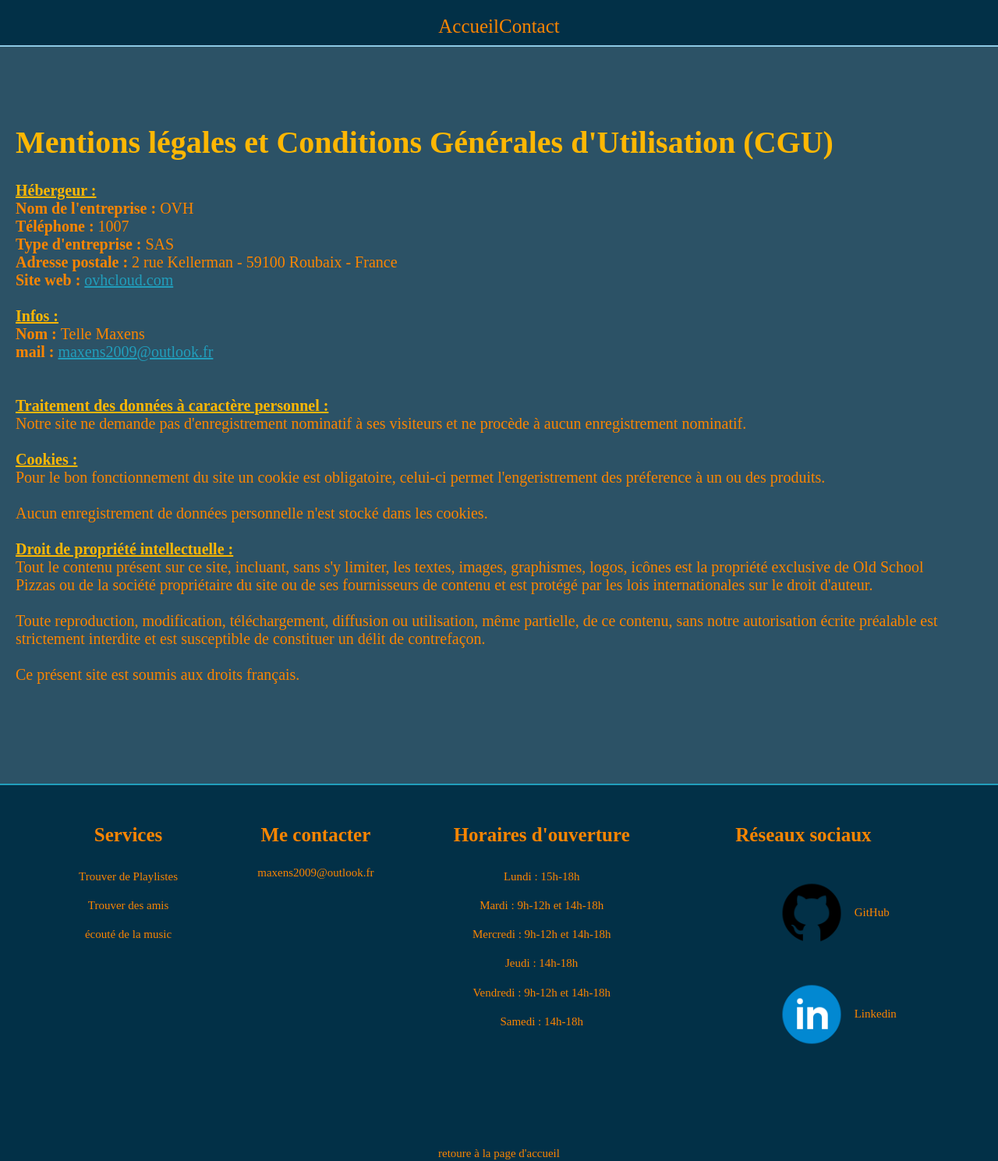
After one commit to Naxem/Sync_music, a PHP site: page /sync_music/mentionLegal.html in a window 1280 px wide. The commit adds this page. Shown: the whole page at 78% size. Run offline with PHP 8.4, Linux system fonts and the light colour scheme; some libraries are stand-ins or nearby versions.

Commit message:
Update css + contenu
css and less dlc

```diff
--- /dev/null
+++ b/css/mentionLegal.css
@@ -0,0 +1,39 @@
+:root {
+    --color-bleu: #8ECAE6;
+    --color-bleu2: #219EBC;
+    --color-black-Bleu: #023047;
+	--color-black-Bleu2:rgba(2, 48, 71, 0.830);
+    --color-yellow: #FFB703;
+    --color-orange: #FB8500;
+}
+body {
+    background-color: var(--color-black-Bleu2);
+    color: var(--color-orange);
+    font-size: 20px;
+}
+
+section#mentions {
+    margin-top: 100px;
+    min-height: max-content;
+    max-width: 95%;
+}
+section .textes {margin: 20px 0 0 20px;}
+
+h1 {
+    font-size: 40px;
+    font-weight: 900;
+    color: var(--color-yellow);
+}
+
+h2 {
+    font-size: 20px;
+    font-weight: 900;
+    text-decoration: underline;
+    color: var(--color-yellow);
+}
+strong {font-weight: 800;}
+section#mentions a {
+    text-decoration: underline;
+    color: var(--color-bleu2);
+}
+section#mentions a:hover {cursor: pointer;}
--- a/css/navFooter.css
+++ b/css/navFooter.css
@@ -1,54 +1,59 @@
-* , *:before, *:after{
+:root {
+    --color-bleu: #8ECAE6;
+    --color-bleu2: #219EBC;
+    --color-black-Bleu: #023047;
+    --color-yellow: #FFB703;
+    --color-orange: #FB8500;
+}
+
+* , *::before, *::after{
     margin: 0;
     padding: 0;
     box-sizing: border-box;
     cursor: default;
+    scrollbar-width: thin;
+    scroll-behavior: smooth;
+    -webkit-user-select: none;
+    -webkit-touch-callout: none;
+    -moz-user-select: none;
+    -ms-user-select: none;
+    user-select: none;
 }
 
 /*** nav barre ***/
 nav {
     width: 100%;
+    height: 60px;
     display: flex;
+    justify-content: center;
     align-items: center;
-    padding: 15px;
-    background: #000;
-    border-bottom: 1px solid #c5c5c6;
+    background: var(--color-black-Bleu);
+    border-bottom: 2px solid var(--color-bleu);
 }
-
 .hamburger {display: none;}
 
 .navlinks-container a {
-    margin: 0 3rem;
-    font-size: max(1.2vw, 20px);
+    margin: auto;
+    font-size: 25px;
     text-decoration: none;
-    color: #c99d3e;
-    display: inline-block;
+    color: var(--color-orange);
+    margin-top: 10px;
+}
+.navlinks-container a:hover {
+    color: var(--color-bleu);
+    cursor: pointer;
 }
 .navlinks-container {
-    margin-left: 70px;
-    margin-bottom: -5px;
+    display: flex;
+    justify-content: center;
+    align-items: center;
+    flex-direction: row;
 }
-
-.navlinks-container a::after { /*Animation en-dessous des links*/
-    content: "";
-    display: block;
-    position: absolute;
-    bottom: -3px;
-    width: 100%;
-    height: 1px;
-    transform: scaleX(0);
-    transform-origin: left;
-    background: #c5c5c6;
-    transition: transform 0.3s ease-out;
-}
-.navlinks-container a:hover::after {transform: scaleX(1)}
 .navlinks-container a:hover {cursor: pointer;}
-nav a :hover {cursor: pointer;}
 
 @media (max-width: 900px) {
 nav {position: relative;}
 .navlinks-container {margin-left: 0px; margin-bottom: -5px;}
-
 /* Hamburger */
 .hamburger {
     width: 20px;
@@ -78,42 +88,36 @@ nav {position: relative;}
     transform: translateY(-7px);
 }
 .hamburger.open span:nth-child(1) {transform: translate(0) rotate(135deg);}
-
 .hamburger.open span:nth-child(2) {
     opacity: 0;
     transition: opacity 0s ease-out;
 }
 .hamburger.open span:nth-child(3) {transform: translate(0) rotate(-135deg);}
-
 .navlinks-container {
     display: flex;
     flex-direction: column;
     align-items: flex-start;
     position: absolute;
-    background: #000;
+    background: var(--color-black-Bleu);
     top: 100%;
     left: 0;
-    height: 100vh;
+    height: 15rem;
     padding: 15px 50px 15px 20px;
-    border-right: 1px solid #c5c5c6;
-    border-bottom: 1px solid #c5c5c6;
+    border-right: 2px solid var(--color-bleu2);
+    border-bottom: 2px solid var(--color-bleu2);
     transform: translate(-100%);
 }
 .open {transform: translate(0%);}
-
-.navlinks-container a {
-    font-size: 18px;
-    margin: 10px 0
-}
+.navlinks-container a {font-size: 20px;}
 }
 
 /*** Footer ***/
 footer {
     margin-top: 10%;
-    border-top: 1px solid #c5c5c6;
+    border-top: 2px solid var(--color-bleu2);
     width: 100%;
-    background: #000;
-    color: #c99d3e;
+    background: var(--color-black-Bleu);
+    color: var(--color-orange);
 }
 
 .content-footer {
@@ -132,20 +136,26 @@ footer {
 .footer-services h3,
 .footer-schedule h3,
 .footer-medias h3 {
-    font-size: max(2vw, 30px);
+    font-size: max(1.5vw, 25px);
     padding-bottom: 20px;
     white-space: pre;
     margin-left: 100px;
 }
 
-.footer-contact p,
+.footer-contact a,
 .footer-services li,
 .footer-schedule li,
 .footer-medias li {
-    font-size: max(1vw, 20px);
+    font-size: max(1vw, 15px);
     padding: 10px 0;
     margin-left: 100px;
 }
+
+.footer-contact a {
+    text-decoration: none;
+    color: var(--color-orange);
+}
+.footer-contact a:hover {cursor: pointer;}
 
 /* Services */
 .services-list,
@@ -154,41 +164,38 @@ footer {
 
 .services-list a {
     text-decoration: none;
-    color: #c99d3e;
+    color: var(--color-orange);
 }
 
 /* Medias */
-.media-list svg {
-    width: 35px;
+.media-list img {
+    width: 90px;
     margin: 10px 10px;
 }
 
 .media-list a {
     text-decoration: none;
-    color: #c99d3e;
+    color: var(--color-orange);
     display: flex;
     align-items: center;
-    font-size: max(1vw, 20px);
+    font-size: max(1vw, 15px);
     margin-left: 6vw;
 }
 
 .media-list li :hover{
-    color: #c5c5c6;
+    color: var(--color-bleu);
     cursor: pointer;
 }
 
-/* Mention Légal */
-.mentionLegal {margin-bottom: 2%;}
-
 .mentionLegal a {
-    color: #c99d3e;
+    color: var(--color-orange);
     text-decoration: none;
-    font-size: max(1vw, 20px);
+    font-size: max(1vw, 15px);
 }
 
 .mentionLegal a:hover {
     cursor: pointer;
-    color: #c5c5c6;
+    color: var(--color-bleu);
 }
 
 /* Media Footer */
--- /dev/null
+++ b/mentionLegal.html
@@ -0,0 +1,125 @@
+<!DOCTYPE html>
+<html lang="fr">
+<head>
+    <meta charset="UTF-8">
+    <meta http-equiv="X-UA-Compatible" content="IE=edge">
+    <meta name="viewport" content="width=device-width, initial-scale=1, maximum-scale=1">
+    <meta name="author" content="Telle Maxens">
+    <link rel="stylesheet" href="css/mentionLegal.css">
+    <link rel="stylesheet" href="css/navFooter.css">
+    <!-- icon-->
+	<link rel="icon" type="image/png" href="ressources/image.png">
+    <link rel="stylesheet" href="https://cdnjs.cloudflare.com/ajax/libs/normalize/5.0.0/normalize.min.css">
+    <title>Mention Légal</title>
+</head>
+<nav>
+    <div class="main-navlinks">
+        <button class="hamburger" type="button" aria-label="Toggle navigation" aria-expanded="false">
+                <span></span>
+                <span></span>
+                <span></span>
+        </button>
+        <div class="navlinks-container">
+            <a href="index" aria-current="page">Accueil</a>
+            <a href="page/contact">Contact</a>
+        </div>
+    </div>
+    <!--JS-->
+    <script src="js/navBare.js"></script>
+</nav>
+<body>
+    <section id="mentions">
+        <div class="textes dark-os">
+            <h1 class="dark-os-h">Mentions légales et Conditions Générales d'Utilisation (CGU)</h1>
+
+            <h2 class="dark-os-h">Hébergeur :</h2>
+            <p><strong>Nom de l'entreprise : </strong>OVH</p>
+            <p><strong>Téléphone : </strong>1007</p>
+            <p><strong>Type d'entreprise : </strong>SAS</p>
+            <p><strong>Adresse postale : </strong>2 rue Kellerman - 59100 Roubaix - France</p>
+            <p><strong>Site web : </strong><a href="https://www.ovhcloud.com/fr/" id="theme" target="_blank">ovhcloud.com</a></p>
+
+            <br>
+
+            <h2 class="dark-os-h">Infos :</h2>
+            <p><strong>Nom : </strong>Telle Maxens</p>
+            <p><strong>mail : </strong><a href="mailto: maxens2009@outlook.fr">maxens2009@outlook.fr</a></p>
+
+            <br><br>
+
+            <h2 class="dark-os-h">Traitement des données à caractère personnel :</h2>
+            <p>Notre site ne demande pas d'enregistrement nominatif à ses visiteurs et ne procède à aucun enregistrement nominatif.</p>
+
+            <br>
+
+            <h2 class="dark-os-h">Cookies :</h2>
+            <p>Pour le bon fonctionnement du site un cookie est obligatoire, celui-ci permet l'engeristrement des préference à un ou des produits.<br><br>
+            Aucun enregistrement de données personnelle n'est stocké dans les cookies.</p>
+
+            <br>
+
+            <h2 class="dark-os-h">Droit de propriété intellectuelle :</h2>
+            <p>Tout le contenu présent sur ce site, incluant, sans s'y limiter, les textes, images, graphismes, logos, icônes est la propriété exclusive de Old School Pizzas ou de la société propriétaire du site ou de ses fournisseurs de contenu et est protégé par les lois internationales sur le droit d'auteur.<p><br>
+            <p>Toute reproduction, modification, téléchargement, diffusion ou utilisation, même partielle, de ce contenu, sans notre autorisation écrite préalable est strictement interdite et est susceptible de constituer un délit de contrefaçon.</p><br>
+            <p>Ce présent site est soumis aux droits français.</p>
+        </div>
+    </section>
+</body>
+<footer>
+    <div class="content-footer">
+        <div class="bloc footer-services">
+            <center>
+                <h3>Services</h3>
+                <ul class="services-list">
+                    <li><span class="span-footer"><a>Trouver de Playlistes</a></span></li>
+                    <li><span class="span-footer"><a>Trouver des amis</a></span></li>
+                    <li><span class="span-footer"><a>écouté de la music</a></span></li>
+                </ul>
+            </center>
+        </div>
+
+        <div class="bloc footer-contact" id="contact">
+            <center>
+                <h3>Me contacter</h3>
+                <a href="mailto: maxens2009@outlook.fr">maxens2009@outlook.fr</a>
+            </center>
+        </div>
+
+        <div class="bloc footer-schedule">
+            <center>
+                <h3>Horaires d'ouverture</h3>
+                <ul class="schedule-list">
+                    <li><span class="span-footer">Lundi : 15h-18h</span></li>
+                    <li><span class="span-footer">Mardi : 9h-12h et 14h-18h</span></li>
+                    <li><span class="span-footer">Mercredi : 9h-12h et 14h-18h</span></li>
+                    <li><span class="span-footer">Jeudi : 14h-18h</span></li>
+                    <li><span class="span-footer">Vendredi : 9h-12h et 14h-18h</span></li>
+                    <li><span class="span-footer">Samedi : 14h-18h</span></li>
+                </ul>
+            </center>
+        </div>
+
+        <div class="bloc footer-medias">
+            <center>
+                <h3>Réseaux sociaux</h3>
+                <ul class="media-list">
+                    <li><a href="https://github.com/Naxem" target="_blank">
+                        <img src="ressources/images/logo_github.png" alt="logo github">
+                        GitHub</a>
+                    </li>
+                    <li><a href="https://linkedin.com/in/maxens-telle-99a43a265" target="_blank">
+                        <img src="ressources/images/logo_linkedin.png" alt="logo linkedin">
+                        Linkedin</a>
+                    </li>
+                </ul>
+            </center>
+        </div>
+    </div>
+
+    <div class="mentionLegal">
+        <center>
+            <a href="index">retoure à la page d'accueil</a>
+        </center>
+    </div>
+</footer>
+</html>
```
Also changed, not shown: other parts of css/navFooter.css (+8 -25 lines), css/index.css (+40 -40 lines), index.php (+15 -62 lines), ressources/images/logo_github.png (added), ressources/images/logo_linkedin.png (added).
